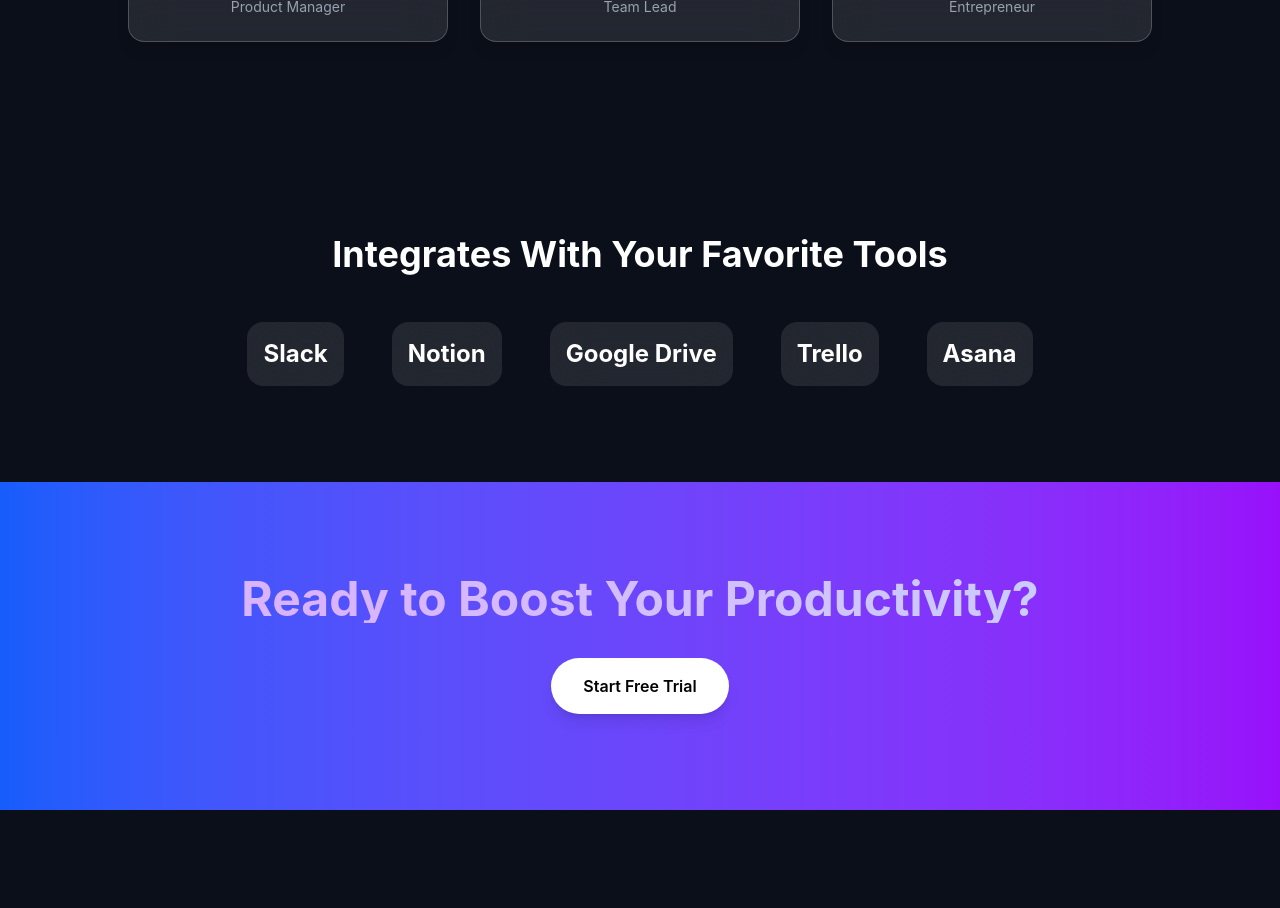
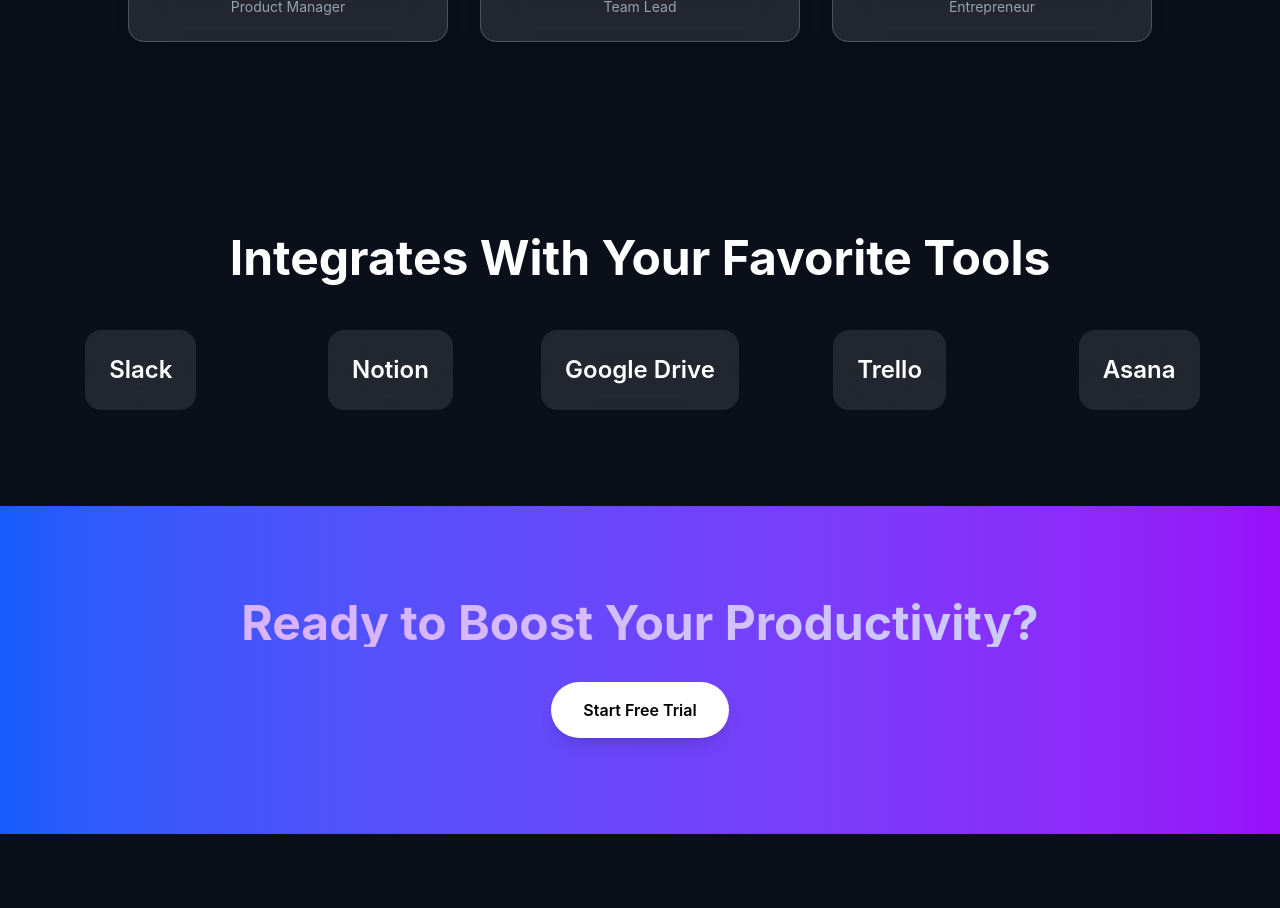
Before and after one commit to itx-me-zaynabb/FlowPilot-Ai, a React (Vite) app: page / in a window 1280 px wide. Shown: the part 2320-3228 px from the top of the page. Built offline with nearby package versions, Linux system fonts and the light colour scheme.

Commit message:
disable react-hooks

```diff
--- a/src/sections/Integrations.jsx
+++ b/src/sections/Integrations.jsx
@@ -1,14 +1,54 @@
+/* eslint-disable react-hooks/purity */
 import { motion } from "framer-motion";
+import { useEffect, useRef } from "react";
 
 const tools = ["Slack", "Notion", "Google Drive", "Trello", "Asana"];
 
 export default function Integrations() {
+  const containerRef = useRef();
+
+  useEffect(() => {
+    const container = containerRef.current;
+    const particles = [];
+
+    const createParticle = (x, y) => {
+      const particle = document.createElement("div");
+      particle.className = "particle";
+      particle.style.left = x + "px";
+      particle.style.top = y + "px";
+      container.appendChild(particle);
+      particles.push(particle);
+
+      setTimeout(() => {
+        particle.remove();
+        particles.splice(particles.indexOf(particle), 1);
+      }, 1000);
+    };
+
+    const mouseMove = (e) => {
+      if (e.target.closest(".integration-card")) {
+        for (let i = 0; i < 3; i++) {
+          createParticle(
+            e.clientX + Math.random() * 20 - 10,
+            e.clientY + Math.random() * 20 - 10,
+          );
+        }
+      }
+    };
+
+    window.addEventListener("mousemove", mouseMove);
+    return () => window.removeEventListener("mousemove", mouseMove);
+  }, []);
+
   return (
-    <section className="py-24 bg-[#0B0F19] text-center">
-      <h2 className="text-4xl font-bold mb-12">
+    <section
+      ref={containerRef}
+      className="py-24 bg-[#0B0F19] text-center px-4 sm:px-6 lg:px-8 relative overflow-hidden"
+    >
+      <h2 className="text-4xl md:text-5xl font-bold mb-12 text-white">
         Integrates With Your Favorite Tools
       </h2>
-      <div className="flex flex-wrap justify-center gap-12">
+      <div className="grid grid-cols-2 sm:grid-cols-3 md:grid-cols-5 gap-8 justify-items-center">
         {tools.map((tool, i) => (
           <motion.div
             key={i}
@@ -16,12 +56,32 @@
             whileInView={{ opacity: 1, scale: 1 }}
             viewport={{ once: true }}
             transition={{ duration: 0.6, delay: i * 0.2 }}
-            className="p-4 bg-white/10 rounded-2xl backdrop-blur-xl hover:scale-105 transition-transform"
+            className="integration-card relative p-6 bg-white/10 rounded-2xl backdrop-blur-xl hover:scale-110 hover:shadow-2xl transition-transform duration-300 cursor-pointer"
           >
-            <span className="text-2xl font-bold">{tool}</span>
+            <span className="text-xl sm:text-2xl md:text-2xl font-semibold text-white">
+              {tool}
+            </span>
           </motion.div>
         ))}
       </div>
+
+      <style>{`
+        .particle {
+          position: fixed;
+          width: 6px;
+          height: 6px;
+          border-radius: 50%;
+          pointer-events: none;
+          background: linear-gradient(45deg, #7f5af0, #3b82f6);
+          opacity: 0.8;
+          animation: floatParticle 1s ease-out forwards;
+        }
+
+        @keyframes floatParticle {
+          0% { transform: translate(0, 0) scale(1); opacity: 0.8; }
+          100% { transform: translate(${Math.random() * 30 - 15}px, ${-30 + Math.random() * 15}px) scale(0); opacity: 0; }
+        }
+      `}</style>
     </section>
   );
 }
```
